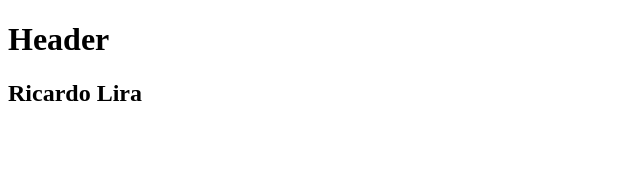
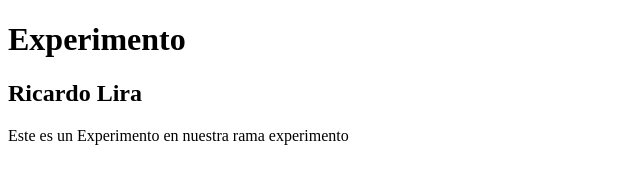
Before and after one commit to Ricardo-Lira/Curso, a plain HTML site: page index.html in a window 1280 px wide. Shown: the whole page, without its empty margins (0-640 px from the left). Drawn offline with Linux system fonts and the light colour scheme.

Commit message:
Agragamos textode experimento en la rama experimento

```diff
--- a/index.html
+++ b/index.html
@@ -6,12 +6,18 @@
 </head>
 <body>
   <header>
-    <h1>Header</h1>
+    <h1>Experimento </h1>
   </header>
   <div class="container">
     <h2>Ricardo Lira</h2>
   </div>
 
 
+<footer>
+  <p>
+    Este es un Experimento en nuestra rama experimento
+  </p>
+</footer>
+
 </body>
 </html>
```
